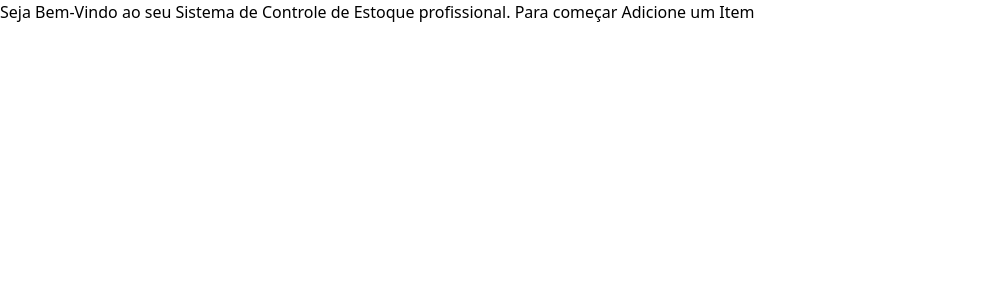
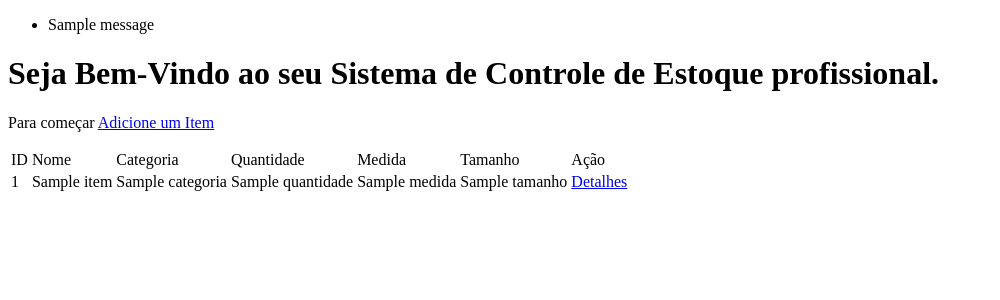
Before and after one commit to KauanNaves/controle-de-estoque, a Flask app: template templates/pages/index.html in a window 1280 px wide. Shown: the top 300 px of the page, without its empty margins (0-1000 px from the left). Run offline with Flask 3, Linux system fonts and the light colour scheme; the template is opened without the code that fills it: most values are stand-ins (such as "Sample title", 1, 10 or a date in 2020); one stand-in notice (Sample message) is shown.

Commit message:
Funcionalidades adicionadas: Adicionar item, paginação dos itens
Adicionar item funciona de forma básica, não adiciona itens iguais e ignora se o usuário está tentando adicionar mais itens do mesmo.
Paginação está funcionando corretamente, mostrando 10 itens por página.

```diff
--- a/app.py
+++ b/app.py
@@ -1,5 +1,6 @@
-from flask import Flask, render_template, request, redirect
-from database.db import ITENS
+from flask import Flask, render_template, request, redirect, flash
+from database.db import ITENS, ULTIMO_ID_CHAMADO
+import math
 
 app = Flask(__name__)
 
@@ -9,11 +10,66 @@ app.config["SECRET_KEY"] = "SUA-CHAVE-SECRETA-AQUI"
 # Rotas
 @app.route("/")
 def index():
-    return render_template("pages/index.html")
+    # Limite de itens por página
+    POR_PAGINA = 10
 
+    # Captura da página atual na url
+    pagina_atual = request.args.get("pagina", default=1, type=int)
+
+    if pagina_atual < 1:
+        pagina_atual = 1
+
+    total_itens = len(ITENS)
+    total_paginas = math.ceil(total_itens / POR_PAGINA)
+
+    if pagina_atual > total_paginas and total_paginas > 0:
+        pagina_atual = total_paginas
+
+    indice_inicial = (pagina_atual - 1) * POR_PAGINA
+    indice_final = indice_inicial + POR_PAGINA
+
+    itens_paginados = ITENS[indice_inicial:indice_final]
+
+    return render_template(
+        "pages/index.html",
+        itens=itens_paginados,
+        pagina_atual=pagina_atual,
+        total_paginas=total_paginas
+    )
+
+
+###  QUANDO ADICIONADOS ITENS IGUAIS, SOMAR AS QUANTIDADES ###
 @app.route("/adicionar-item", methods=['GET', 'POST'])
 def adicionarItens():
     if request.method == "GET":
         return render_template("pages/adicionarItem.html")
 
+    novoId = ITENS[-1]['id'] + 1
+
+    nomeItem = request.form.get("nomeItem").strip().title()
+    categoriaItem = request.form.get("categoriaItem")
+    quantidade = request.form.get("quantidadeItem")
+    unidadeMedida = request.form.get("medidaItem")
+    tamanhoItem = request.form.get("tamanho")
+
+    for item in ITENS:
+        if item['nome'].title() == nomeItem \
+        and item['categoria'] == categoriaItem \
+        and item['medida'] == unidadeMedida \
+        and item['tamanho'] == tamanhoItem:
+            flash(f"Este item já está cadastrado no sistema. ID do item: {item['id']}!")
+            return redirect("/")
+
+    dictItem = {
+            "id": novoId,
+            "nome": nomeItem,
+            "categoria": categoriaItem,
+            "quantidade": quantidade,
+            "medida": unidadeMedida,
+            "tamanho": tamanhoItem
+    }
+
+    ITENS.append(dictItem)
+    flash("Item adicionado com sucesso!")
+
     return redirect("/")
--- /dev/null
+++ b/templates/components/paginacao.html
@@ -0,0 +1,31 @@
+        {% if pagina_atual > 1 %}
+            <a href="/?pagina={{ pagina_atual - 1 }}" class="btn">Anterior</a>
+        {% endif %}
+
+        {% if pagina_atual > 3 %}
+            <a href="/?pagina=1" class="btn">1</a>
+            {% if pagina_atual > 4 %}
+                <span class="ellipsis">...</span>
+            {% endif %}
+        {% endif %}
+
+        {% for n in range(1, total_paginas + 1) %}
+            {% if n >= pagina_atual - 2 and n <= pagina_atual + 2 %}
+                {% if n == pagina_atual %}
+                    <span class="btn active" style="background-color: #007bff; color: white; font-weight: bold; border-color: #007bff;">{{ n }}</span>
+                {% else %}
+                    <a href="/?pagina={{ n }}" class="btn">{{ n }}</a>
+                {% endif %}
+            {% endif %}
+        {% endfor %}
+
+        {% if pagina_atual < total_paginas - 2 %}
+            {% if pagina_atual < total_paginas - 3 %}
+                <span class="ellipsis">...</span>
+            {% endif %}
+            <a href="/?pagina={{ total_paginas }}" class="btn">{{ total_paginas }}</a>
+        {% endif %}
+
+        {% if pagina_atual < total_paginas %}
+            <a href="/?pagina={{ pagina_atual + 1 }}" class="btn">Próxima</a>
+        {% endif %}
--- /dev/null
+++ b/templates/components/table.html
@@ -0,0 +1,29 @@
+    <thead>
+        <tr>
+            <td>ID</td>
+            <td>Nome</td>
+            <td>Categoria</td>
+            <td>Quantidade</td>
+            <td>Medida</td>
+            <td>Tamanho</td>
+            <td>Ação</td>
+        </tr>
+    </thead>
+
+    <tbody>
+        {% for item in itens %}
+        <tr>
+            <td>{{ item.id }}</td>
+            <td>{{ item.nome }}</td>
+            <td>{{ item.categoria }}</td>
+            <td>{{ item.quantidade }}</td>
+            <td>{{ item.medida }}</td>
+            <td>{{ item.tamanho }}</td>
+            <td><a href="#">Detalhes</a></td>
+        </tr>
+        {% else %}
+        <tr>
+            <td colspan="6">Nenhum item encontrado!</td>
+        </tr>
+        {% endfor %}
+    </tbody>
--- a/templates/layout.html
+++ b/templates/layout.html
@@ -3,8 +3,17 @@
 <head>
     <meta charset="UTF-8">
     <meta name="viewport" content="width=device-width, initial-scale=1.0">
-    <script src="https://cdn.jsdelivr.net/npm/@tailwindcss/browser@4"></script>
     <title>StockFlask</title>
+    {% with messages = get_flashed_messages() %}
+        {% if messages %}
+            <ul class=flashes>
+                {% for message in messages %}
+                    <li>{{ message }}</li>
+                {% endfor %}
+            </ul>
+        {% endif %}
+    {% endwith %}
+
 </head>
 <body>
     <header>
--- a/templates/pages/adicionarItem.html
+++ b/templates/pages/adicionarItem.html
@@ -3,4 +3,6 @@
 {% block main %}
     <h1>Preencha o formulário para adicinar um Item</h1>
     {% include "components/adicionar.html" %}
+
+    <a href="/">Voltar</a>
 {% endblock %}
--- a/templates/pages/index.html
+++ b/templates/pages/index.html
@@ -1,5 +1,16 @@
 {% extends "layout.html" %}
 
 {% block main %}
-    <h1>Seja Bem-Vindo ao seu Sistema de Controle de Estoque profissional. Para começar <a href="/adicionar-item">Adicione um Item</a></h1>
+    <h1>Seja Bem-Vindo ao seu Sistema de Controle de Estoque profissional.</h1>
+    <p>Para começar <a href="/adicionar-item">Adicione um Item</a></p>
+
+    <table>
+        {% include "components/table.html" %}
+    </table>
+
+    <div id="paginacao">
+        {% include "components/paginacao.html" %}
+    </div>
+
+
 {% endblock %}
```
Also changed, not shown: database/db.py (+5 -2 lines).
